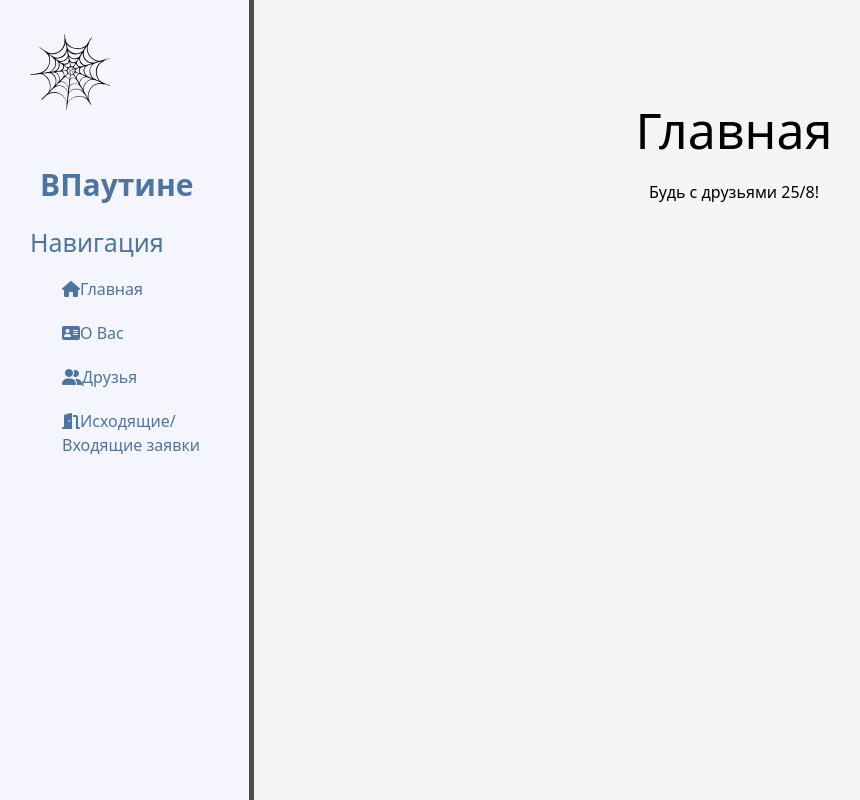
After one commit to rzge/vk_task, a Django app: template social_network/main/templates/main/index.html in a window 1280 px wide. The commit adds this page. Shown: the whole page, without its empty margins (2-862 px from the left). Run offline with Django 4.2, Linux system fonts and the light colour scheme; the template is opened without the code that fills it, so the values that code supplies are empty.

Commit message:
-наверстал главную страницу

```diff
--- a/social_network/main/static/main/css/main.css
+++ b/social_network/main/static/main/css/main.css
@@ -0,0 +1,87 @@
+body {
+    background: #f5f5f5
+}
+
+aside {
+    float: left;
+    background: #f5f5fd;
+    width: 20%;
+    padding: 2.5%;
+    height: 100vh;
+    color: #4C75A3;
+    border-right: 5px solid #4d4d4d
+}
+
+aside img {
+    width:80px;
+    float:left;
+}
+
+aside .logo {
+    font-size: 30px;
+    margin-left: 10px;
+    font-weight: bold;
+    position: relative;
+    top: 50px;
+}
+
+aside h3 {
+    margin-top: 70px;
+    font-size: 25px;
+}
+
+aside ul {list-style: none;}
+
+aside ul a {
+    text-decoration: none;
+}
+
+aside ul li {
+    text-decoration: none;
+    color: #fff;
+    display: block;
+    margin-top: 20px;
+    transition: transform .6s ease;
+    color: #4C75A3;
+}
+
+aside ul li:hover, aside ul a:hover {
+    text-decoration: none;
+    transform: scale(1.10);
+}
+
+main .feature {
+    float: left;
+    color: #fff;
+    margin-top: 100px;
+    text-align: center;
+    width: 75%;
+}
+
+main .feature h1 {font-size: 50px; color: #000000;}
+main .feature p {max-width: 400px; margin: 20px auto; color: #000000;}
+
+
+main .feature {
+  transform: translateY(-150%);
+  animation: ani 0.5s forwards;
+}
+
+@keyframes ani {
+  0% {transform: translateY(-150%);}
+  100% {transform: translateY(0);}
+}
+
+div.alert-warning {
+    float: left;
+    clear: both;
+    width: 400px;
+    margin: 20px 34%;
+    text-align: left;
+}
+
+form {
+    margin-left: 32%;
+    width: 500px;
+    margin-top: 50px;
+}
--- /dev/null
+++ b/social_network/main/templates/main/index.html
@@ -0,0 +1,10 @@
+{% extends 'main/layout.html' %}
+
+{% block title %}Главная страница{% endblock %}
+
+{% block content %}
+    <div class="feature">
+        <h1>Главная</h1>
+        <p>Будь с друзьями 25/8!</p>
+    </div>
+{% endblock %}
--- a/social_network/main/templates/main/layout.html
+++ b/social_network/main/templates/main/layout.html
@@ -10,15 +10,14 @@
 </head>
 <body>
     <aside>
-        <img src="{% static 'main/img/146066-8bc34a.svg' %}" alt="Лого">
-        <span class="logo"> </span>
+        <img src="{% static 'main/img/spider-web.svg' %}" alt="Лого">
+        <span class="logo">ВПаутине</span>
         <h3>Навигация</h3>
         <ul>
-            <a href="{% url 'home' %}"><li><i class="fa-solid fa-house"></i> Главная</li></a>
-            <a href="{% url 'about' %}"><li><i class="fa-solid fa-face-smile"></i> Про нас</li></a>
-            <a href="{% url 'news_home' %}"><li><i class="fa-solid fa-newspaper"></i> Новости</li></a>
-            <a href=""><li><i class="fa-solid fa-phone"></i> Контакты</li></a>
-            <a href="{% url 'create' %}"><li><button class="btn btn-info"><i class="fas fa-plus-circle"></i> Добавить</button></button></li></a>
+            <a href="{% url 'home' %}"><li><i class="fa-solid fa-house"></i>Главная</li></a>
+            <a href=""><li><i class="fa-solid fa-address-card"></i>О Вас</li></a>
+            <a href=""><li><i class="fa-solid fa-user-group"></i>Друзья</li></a>
+            <a href=""><li><i class="fa-solid fa-door-open"></i>Исходящие/Входящие заявки</li></a>
         </ul>
     </aside>
     <main>
--- a/social_network/main/views.py
+++ b/social_network/main/views.py
@@ -4,4 +4,4 @@ from django.http import HttpResponse
 
 def index(request):
 
-    return render(request, 'main/layout.html')
+    return render(request, 'main/index.html')
--- a/social_network/social_network/urls.py
+++ b/social_network/social_network/urls.py
@@ -14,10 +14,10 @@ Including another URLconf
     1. Import the include() function: from django.urls import include, path
     2. Add a URL to urlpatterns:  path('blog/', include('blog.urls'))
 """
+from django.contrib import admin
+from django.urls import path, include
 from django.conf import settings
 from django.conf.urls.static import static
-from django.contrib import admin
-from django.urls import path, include
 
 urlpatterns = [
     path('admin/', admin.site.urls),
```
Also changed, not shown: social_network/social_network/settings.py (+6 -5 lines).
